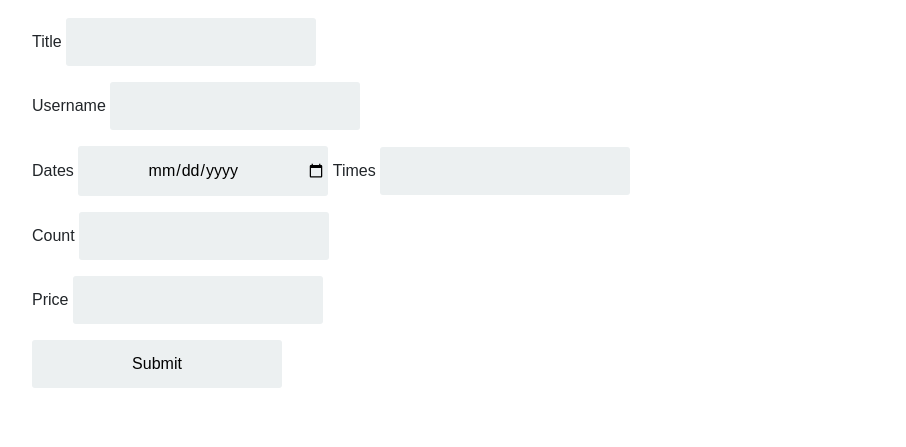
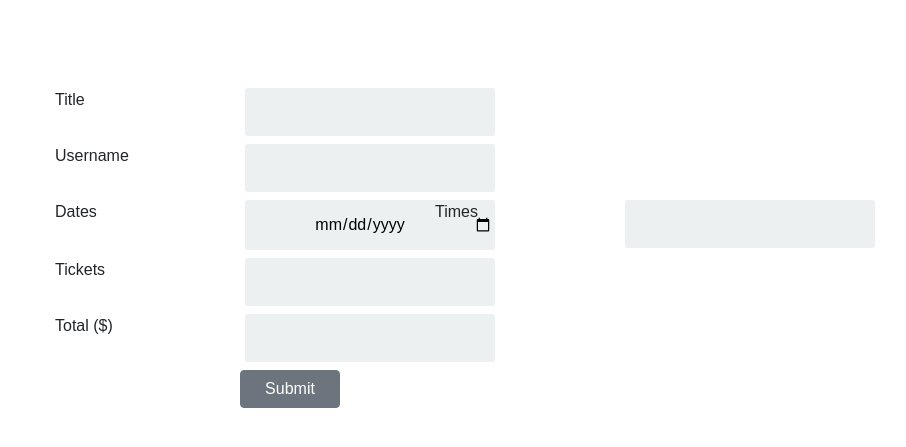
Before and after one commit to pcfu/UOWEventBookingSystem, a Python web app: template app/templates/booking.html in a window 1280 px wide. Shown: the part 56-503 px from the top of the page, without its empty margins (18-924 px from the left). Run offline with Jinja, Linux system fonts and the light colour scheme; the template is opened without the code that fills it: most values are stand-ins (such as "Sample title", 1, 10 or a date in 2020); form fields are guessed from the names that the template uses; some libraries are stand-ins or nearby versions.

Commit message:
update page layout

```diff
--- a/app/templates/booking.html
+++ b/app/templates/booking.html
@@ -1,40 +1,89 @@
 {% extends "base.html" %}
 
 {% block content %}
+<div class="container form-main-container ml-2" style="margin-top: 70px;">
+	<form action="" method="post">
+		{{ form.hidden_tag() }}
+
+		<!-- Event title -->
+		<div class="row mb-2">
+			<div class="col-2">
+				{{ form.title.label }}
+			</div>
+			<div class="col-8">
+				{{ form.title() }}
+			</div>
+		</div>
+
+		<!-- Username -->
+		<div class="row mb-2">
+			<div class="col-2">
+				{{ form.username.label }}
+			</div>
+			<div class="col-8">
+				{{ form.username() }}
+			</div>
+		</div>
+
+		<!-- Date and Time -->
+		<div class="row mb-2">
+			<div class="col-2">
+				{{ form.dates.label }}
+			</div>
+			<div class="col-2">
+				{{ form.dates(size=1) }}
+			</div>
+			<div class="col-2">
+				{{ form.times.label }}
+			</div>
+			<div class="col-1">
+				{{ form.times(size=1) }}
+			</div>
+		</div>
+
+		<!-- No. of Tickets -->
+		<div class="row mb-2">
+			<div class="col-2">
+				Tickets
+			</div>
+			<div class="col-8">
+				{{ form.count(onchange="refreshPrice()", max=capacity, onkeydown="return false") }}
+				{% for error in form.count.errors %}
+				<span style="color: red;">[{{ error }}]</span>
+				{% endfor %}
+			</div>
+		</div>
+
+		<!-- Total Cost -->
+		<div class="row mb-2">
+			 <div class="col-2">
+			   Total ($)
+			 </div>
+			 <div class="col-8">
+			   {{ form.price() }}
+			   <script>var basePrice = document.getElementById('price').value</script>
+			 </div>
+		</div>
+
+		<!-- Book Button -->
+		<div class="row">
+			<div class="col">
+			  {{ form.submit(class="btn btn-secondary offset-2",
+			 				 style="width: 100px;") }}
+			</div>
+		</div>
+	</form>
+</div>
+
+<!-- Dynamically update total cost -->
 <script>
 function refreshPrice(){
-    document.getElementById('price').value = parseFloat(document.getElementById('count').value * basePrice).toFixed(2)
+    document.getElementById('price').value =
+		parseFloat(document.getElementById('count').value * basePrice).toFixed(2)
 }
 </script>
 
-<form action="" method="post">
-	{{ form.hidden_tag() }}
-	<p>
-        {{ form.title.label }}
-        {{ form.title() }}<br>
-    </p>
-    <p>
-        {{ form.username.label }}
-        {{ form.username() }}<br>
-    </p>
-    <p>
-    	{{ form.dates.label }}
-	    {{ form.dates(size=1) }}
-    	{{ form.times.label }}
-	    {{ form.times(size=1) }}<br>
-    </p>
-        {{ form.count.label }}
-        {{ form.count(onchange="refreshPrice()", max=form.capacity, onkeydown="return false") }}<br>
-        {% for error in form.count.errors %}
-	    <span style="color: red;">[{{ error }}]</span>
-    	{% endfor %}
-    </p>
-     <p>
-        {{ form.price.label }}
-        {{ form.price() }}<br>
-         <script>var basePrice= document.getElementById('price').value</script>
-	 <p>{{ form.submit() }}</p>
-
+<!-- Dynamically update available times based on date selected -->
 <script>
   let date_select = document.getElementById('dates');
   let time_select = document.getElementById('times');
@@ -46,14 +95,13 @@
 		  response.json().then(function(data) {
 			  let time_choices_HTML = '';
 			  for (let timing of data.timings) {
-					   time_choices_HTML += '<option value="' + timing.slot_id +
-						   					'">' + timing.time + '</option>';
+				  time_choices_HTML += '<option value="' + timing.slot_id
+					  					+ '">' + timing.time + '</option>';
 			  }
-
 			  time_select.innerHTML = time_choices_HTML;
 		  });
 	  });
   }
 </script>
-</form>
+
 {% endblock %}
```
Lines whose indentation alone changed are shown as unchanged.
